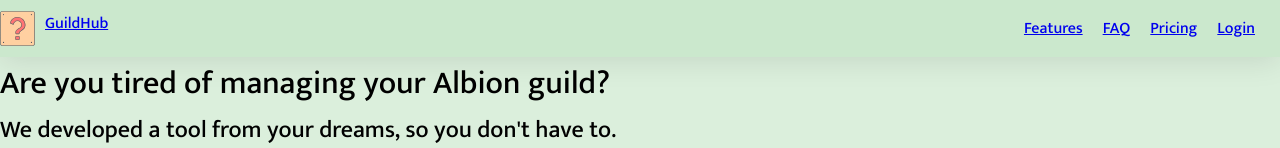
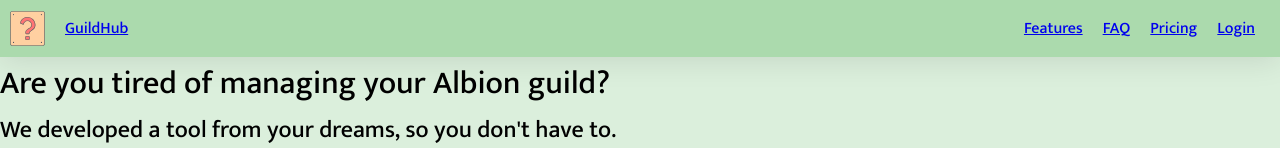
Before and after one commit to pasiastazebra/GuildHub, a Next.js app in the folder guildhub/: page / in a window 1280 px wide. Shown: the top 148 px of the page. Built offline with nearby package versions, Linux system fonts and the light colour scheme.

Commit message:
deleted useless variables

```diff
--- a/guildhub/components/navbar.tsx
+++ b/guildhub/components/navbar.tsx
@@ -5,6 +5,7 @@ import "@/styles/navbar.scss";
 
 const Navbar = () => {
   const [scrolled, setScrolled] = useState(false);
+
   const handeScroll = () => {
     const offset = window.scrollY;
 
@@ -14,13 +15,17 @@ const Navbar = () => {
       setScrolled(false);
     }
   };
+
   useEffect(() => {
     window.addEventListener("scroll", handeScroll);
   }, []);
+
   let x = ["navbar"];
+
   if (scrolled) {
     x.push("sticky");
   }
+
   return (
     <nav className={x.join(" ")}>
       <div className="navbar-wrapper">
--- a/guildhub/styles/_variables.scss
+++ b/guildhub/styles/_variables.scss
@@ -16,8 +16,6 @@ $blue140: #00497a;
 $blue150: #003d66;
 $blue160: #003152;
 
-$blueblur: rgba(179, 215, 240, 0.9);
-
 //green
 
 $green20: #dbefdc;
@@ -35,8 +33,6 @@ $green130: #357a38;
 $green140: #2e6930;
 $green150: #265828;
 $green160: #1e4620;
-
-$greenblur: rgba(201, 231, 203, 0.9);
 
 //orange
 
@@ -72,8 +68,6 @@ $red140: #990000;
 $red150: #800000;
 $red160: #660000;
 
-$redblur: rgba(255, 179, 179, 0.9);
-
 //gray
 
 $gray40: #c8c8c8;
--- a/guildhub/styles/navbar.scss
+++ b/guildhub/styles/navbar.scss
@@ -3,9 +3,10 @@
 .navbar {
     display: block;
 
-    background: $greenblur;
+    background: rgba($green50, 0.9);
     box-shadow: 0 4px 30px rgba(0, 0, 0, 0.1);
     backdrop-filter: blur(7px);
+    -webkit-backdrop-filter: blur(7px);
 
     &-wrapper {
         display: flex;
@@ -25,10 +26,12 @@
     &-logo {
         display: flex;
         justify-content: center;
+        align-items: center;
     }
 
     &-icon {
         max-width: 35px;
+        margin: 10px;
     }
 }
 
```
